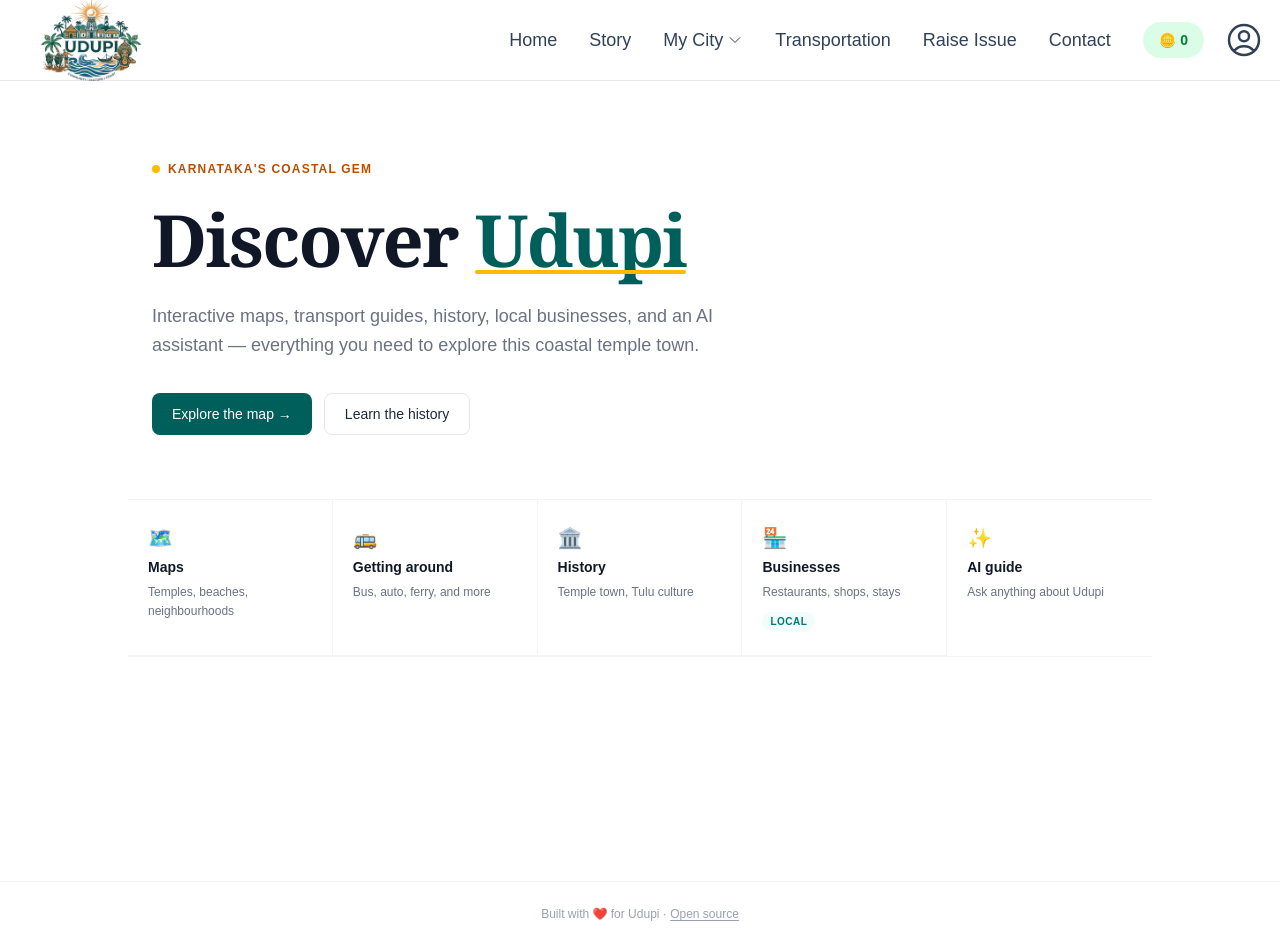
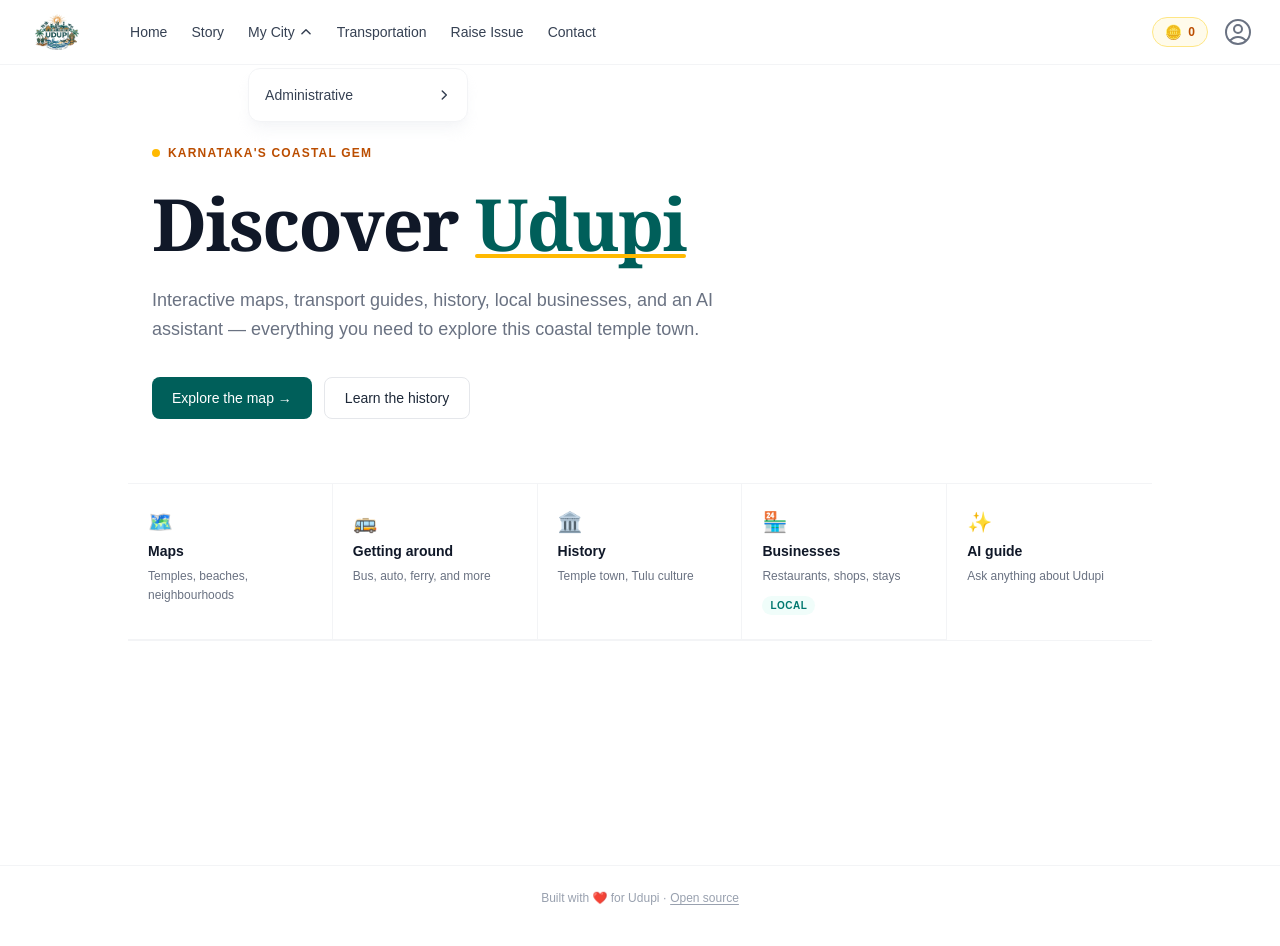
Before and after one commit to Akshess/udupi-map, a Next.js app: page / in a window 1280 px wide. Both pictures are taken after a click on the button "My City". Built offline with nearby package versions, Linux system fonts and the light colour scheme.

Commit message:
Refactor NavBar component and improve structure

```diff
--- a/src/components/layout/NavBar.tsx
+++ b/src/components/layout/NavBar.tsx
@@ -1,11 +1,9 @@
+"use client";
+
 import Link from "next/link";
 import Image from "next/image";
-import React from "react";
-import {
-  UserCircleIcon,
-  ChevronDownIcon,
-  ChevronRightIcon,
-} from "@heroicons/react/24/outline";
+import React, { useState, useRef, useEffect } from "react";
+import { UserCircleIcon, Bars3Icon, XMarkIcon } from "@heroicons/react/24/outline";
 
 interface NavbarItem {
   label: string;
@@ -26,22 +24,10 @@ const defaultLinks: NavbarItem[] = [
       {
         label: "Administrative",
         children: [
-          {
-            label: "Talukas",
-            href: "/my-city/Administrative/talukas",
-          },
-          {
-            label: "Wards",
-            href: "/my-city/Administrative/wards",
-          },
-          {
-            label: "Panchayats",
-            href: "/my-city/Administrative/panchayats",
-          },
-          {
-            label: "Municipalities",
-            href: "/my-city/Administrative/municipalities",
-          },
+          { label: "Talukas", href: "/my-city/Administrative/talukas" },
+          { label: "Wards", href: "/my-city/Administrative/wards" },
+          { label: "Panchayats", href: "/my-city/Administrative/panchayats" },
+          { label: "Municipalities", href: "/my-city/Administrative/municipalities" },
         ],
       },
     ],
@@ -51,100 +37,241 @@ const defaultLinks: NavbarItem[] = [
   { label: "Contact", href: "/contact" },
 ];
 
+// ── Recursive mobile accordion item ──────────────────────────────────────────
+function MobileNavItem({ item, depth = 0, onClose }: { item: NavbarItem; depth?: number; onClose: () => void }) {
+  const [open, setOpen] = useState(false);
+
+  if (!item.children) {
+    return (
+      <Link
+        href={item.href!}
+        onClick={onClose}
+        className="block py-2.5 text-sm text-gray-700 hover:text-teal-800 transition-colors"
+        style={{ paddingLeft: `${depth * 16 + 16}px` }}
+      >
+        {item.label}
+      </Link>
+    );
+  }
+
+  return (
+    <div>
+      <button
+        type="button"
+        onClick={() => setOpen((o) => !o)}
+        className="flex w-full items-center justify-between py-2.5 text-sm text-gray-700 hover:text-teal-800 transition-colors"
+        style={{ paddingLeft: `${depth * 16 + 16}px`, paddingRight: "16px" }}
+        aria-expanded={open}
+      >
+        {item.label}
+        <svg
+          className={`h-4 w-4 shrink-0 transition-transform ${open ? "rotate-180" : ""}`}
+          fill="none" viewBox="0 0 24 24" stroke="currentColor" strokeWidth={2}
+        >
+          <path strokeLinecap="round" strokeLinejoin="round" d="M19 9l-7 7-7-7" />
+        </svg>
+      </button>
+
+      {open && (
+        <div className="border-l border-gray-100 ml-4">
+          {item.children.map((child) => (
+            <MobileNavItem key={child.label} item={child} depth={depth + 1} onClose={onClose} />
+          ))}
+        </div>
+      )}
+    </div>
+  );
+}
+
+// ── Desktop dropdown (recursive, supports 2 levels) ──────────────────────────
+function DesktopDropdown({ item }: { item: NavbarItem }) {
+  const [open, setOpen] = useState(false);
+  const ref = useRef<HTMLLIElement>(null);
+
+  useEffect(() => {
+    function handleClick(e: MouseEvent) {
+      if (ref.current && !ref.current.contains(e.target as Node)) setOpen(false);
+    }
+    document.addEventListener("mousedown", handleClick);
+    return () => document.removeEventListener("mousedown", handleClick);
+  }, []);
+
+  return (
+    <li ref={ref} className="relative h-full">
+      <button
+        type="button"
+        onClick={() => setOpen((o) => !o)}
+        onKeyDown={(e) => e.key === "Escape" && setOpen(false)}
+        aria-expanded={open}
+        aria-haspopup="true"
+        className="flex h-full items-center gap-1 text-sm font-medium text-gray-700 hover:text-teal-800 transition-colors"
+      >
+        {item.label}
+        <svg
+          className={`h-3.5 w-3.5 transition-transform ${open ? "rotate-180" : ""}`}
+          fill="none" viewBox="0 0 24 24" stroke="currentColor" strokeWidth={2.5}
+        >
+          <path strokeLinecap="round" strokeLinejoin="round" d="M19 9l-7 7-7-7" />
+        </svg>
+      </button>
+
+      {open && (
+        <ul
+          role="menu"
+          className="absolute left-0 top-full z-50 mt-1 min-w-[220px] rounded-xl border border-gray-100 bg-white py-1.5 shadow-lg shadow-gray-100/80"
+        >
+          {item.children!.map((child) =>
+            child.children ? (
+              <DesktopSubDropdown key={child.label} item={child} onClose={() => setOpen(false)} />
+            ) : (
+              <li key={child.label} role="none">
+                <Link
+                  href={child.href!}
+                  role="menuitem"
+                  onClick={() => setOpen(false)}
+                  className="block px-4 py-2.5 text-sm text-gray-700 hover:bg-teal-50 hover:text-teal-800 transition-colors"
+                >
+                  {child.label}
+                </Link>
+              </li>
+            )
+          )}
+        </ul>
+      )}
+    </li>
+  );
+}
+
+function DesktopSubDropdown({ item, onClose }: { item: NavbarItem; onClose: () => void }) {
+  const [open, setOpen] = useState(false);
+  const ref = useRef<HTMLLIElement>(null);
+
+  return (
+    <li ref={ref} role="none" className="relative"
+      onMouseEnter={() => setOpen(true)}
+      onMouseLeave={() => setOpen(false)}
+    >
+      <button
+        type="button"
+        className="flex w-full items-center justify-between px-4 py-2.5 text-sm text-gray-700 hover:bg-teal-50 hover:text-teal-800 transition-colors"
+        aria-haspopup="true"
+        aria-expanded={open}
+      >
+        {item.label}
+        <svg className="h-3.5 w-3.5 -rotate-90" fill="none" viewBox="0 0 24 24" stroke="currentColor" strokeWidth={2.5}>
+          <path strokeLinecap="round" strokeLinejoin="round" d="M19 9l-7 7-7-7" />
+        </svg>
+      </button>
+
+      {open && (
+        <ul
+          role="menu"
+          className="absolute left-full top-0 z-50 min-w-[200px] rounded-xl border border-gray-100 bg-white py-1.5 shadow-lg shadow-gray-100/80"
+        >
+          {item.children!.map((subItem) => (
+            <li key={subItem.label} role="none">
+              <Link
+                href={subItem.href!}
+                role="menuitem"
+                onClick={onClose}
+                className="block px-4 py-2.5 text-sm text-gray-700 hover:bg-teal-50 hover:text-teal-800 transition-colors"
+              >
+                {subItem.label}
+              </Link>
+            </li>
+          ))}
+        </ul>
+      )}
+    </li>
+  );
+}
+
+// ── Navbar ────────────────────────────────────────────────────────────────────
 const Navbar: React.FC<NavbarProps> = ({ items = defaultLinks }) => {
+  const [mobileOpen, setMobileOpen] = useState(false);
+
   return (
-    <nav className="border-b border-gray-200 bg-white">
-      <div className="mx-auto flex h-20 max-w-7xl items-center px-4">
+    <header className="sticky top-0 z-40 border-b border-gray-100 bg-white/95 backdrop-blur-sm">
+      <div className="mx-auto flex h-16 max-w-7xl items-center px-4 md:px-6">
+
         {/* Logo */}
-        <Link href="/" className="flex items-center">
+        <Link href="/" className="flex shrink-0 items-center">
           <Image
             src="/title_logo.png"
             alt="Go Udupi"
-            width={150}
-            height={150}
+            width={120}
+            height={40}
             priority
+            className="h-9 w-auto"
           />
         </Link>
 
-        {/* Navigation */}
-        <ul className="ml-auto flex h-full items-center gap-8 text-lg font-medium text-slate-700">
-          {items.map((item) => (
-            <li key={item.label} className="relative h-full">
-              {item.children ? (
-                <div className="group flex h-full items-center">
-                  <button
-                    type="button"
-                    className="flex h-full items-center gap-1 transition-colors hover:text-blue-600"
-                  >
-                    {item.label}
-                    <ChevronDownIcon className="h-4 w-4" />
-                  </button>
-
-                  {/* First Level Dropdown */}
-                  <div className="absolute left-0 top-full z-50 invisible min-w-[240px] rounded-lg border border-gray-200 bg-white shadow-lg opacity-0 transition-all duration-200 group-hover:visible group-hover:opacity-100">
-                    {item.children.map((child) =>
-                      child.children ? (
-                        <div
-                          key={child.label}
-                          className="group/sub relative"
-                        >
-                          <button
-                            type="button"
-                            className="flex w-full items-center justify-between px-5 py-3 text-left hover:bg-blue-50 hover:text-blue-600"
-                          >
-                            {child.label}
-                            <ChevronRightIcon className="h-4 w-4" />
-                          </button>
-
-                          {/* Second Level */}
-                          <div className="absolute left-full top-0 invisible min-w-[220px] rounded-lg border border-gray-200 bg-white shadow-lg opacity-0 transition-all duration-200 group-hover/sub:visible group-hover/sub:opacity-100">
-                            {child.children.map((subItem) => (
-                              <Link
-                                key={subItem.href}
-                                href={subItem.href!}
-                                className="block px-5 py-3 hover:bg-blue-50 hover:text-blue-600"
-                              >
-                                {subItem.label}
-                              </Link>
-                            ))}
-                          </div>
-                        </div>
-                      ) : (
-                        <Link
-                          key={child.href}
-                          href={child.href!}
-                          className="block px-5 py-3 hover:bg-blue-50 hover:text-blue-600"
-                        >
-                          {child.label}
-                        </Link>
-                      )
-                    )}
-                  </div>
-                </div>
-              ) : (
+        {/* Desktop nav */}
+        <ul className="ml-10 hidden h-full items-center gap-6 md:flex">
+          {items.map((item) =>
+            item.children ? (
+              <DesktopDropdown key={item.label} item={item} />
+            ) : (
+              <li key={item.label} className="h-full flex items-center">
                 <Link
                   href={item.href!}
-                  className="flex h-full items-center transition-colors hover:text-blue-600"
+                  className="text-sm font-medium text-gray-700 hover:text-teal-800 transition-colors"
                 >
                   {item.label}
                 </Link>
-              )}
-            </li>
-          ))}
+              </li>
+            )
+          )}
         </ul>
 
-        {/* Right Section */}
-        <div className="ml-8 flex items-center gap-5">
-          <div className="rounded-full bg-green-100 px-4 py-2 text-sm font-semibold text-green-700">
-            🪙 0
+        {/* Right section */}
+        <div className="ml-auto flex items-center gap-3">
+          {/* Points badge */}
+          <div className="hidden items-center gap-1.5 rounded-full border border-amber-200 bg-amber-50 px-3 py-1 sm:flex">
+            <span className="text-sm">🪙</span>
+            <span className="text-xs font-semibold text-amber-700">0</span>
           </div>
 
-          <button type="button">
-            <UserCircleIcon className="h-10 w-10 text-slate-700 hover:text-blue-600" />
+          {/* Profile */}
+          <button
+            type="button"
+            aria-label="Open profile"
+            className="rounded-full p-0.5 text-gray-500 hover:text-teal-800 transition-colors"
+          >
+            <UserCircleIcon className="h-8 w-8" />
+          </button>
+
+          {/* Mobile menu toggle */}
+          <button
+            type="button"
+            aria-label={mobileOpen ? "Close menu" : "Open menu"}
+            aria-expanded={mobileOpen}
+            onClick={() => setMobileOpen((o) => !o)}
+            className="rounded-lg p-1.5 text-gray-500 hover:bg-gray-100 transition-colors md:hidden"
+          >
+            {mobileOpen
+              ? <XMarkIcon className="h-5 w-5" />
+              : <Bars3Icon className="h-5 w-5" />
+            }
           </button>
         </div>
       </div>
-    </nav>
+
+      {/* Mobile drawer */}
+      {mobileOpen && (
+        <div className="border-t border-gray-100 bg-white md:hidden">
+          <nav className="mx-auto max-w-7xl divide-y divide-gray-100 px-4 pb-4">
+            {items.map((item) => (
+              <MobileNavItem
+                key={item.label}
+                item={item}
+                onClose={() => setMobileOpen(false)}
+              />
+            ))}
+          </nav>
+        </div>
+      )}
+    </header>
   );
 };
 
```
